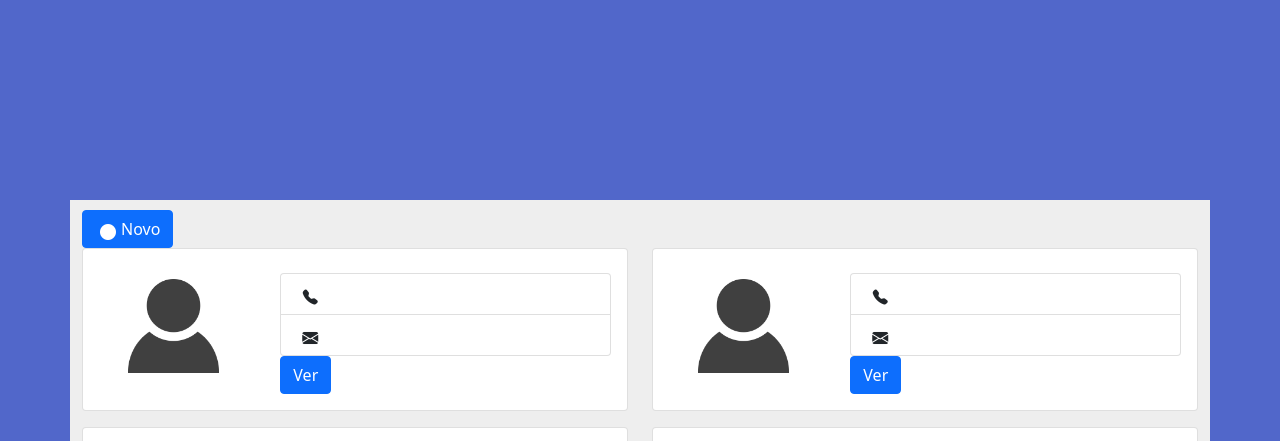
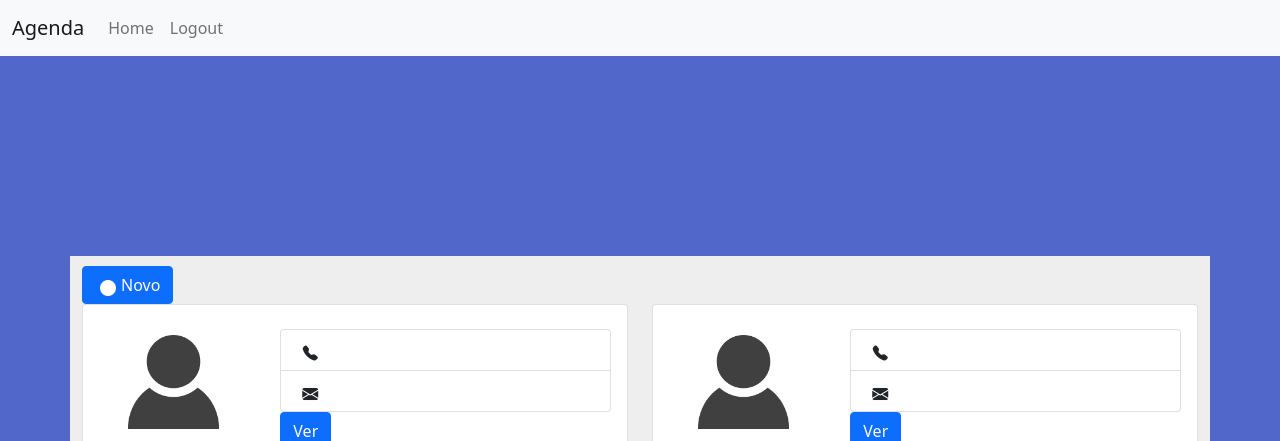
Before and after one commit to VictorCarlquist/Agenda, a Django app: page /home/ in a window 1280 px wide. Shown: the top 441 px of the page. Run offline with Django 3.2, Linux system fonts and the light colour scheme; data that the repository does not hold is empty; some web fonts are replaced.

Commit message:
adiciona logout menu

```diff
--- a/contacts/templates/details.html
+++ b/contacts/templates/details.html
@@ -82,6 +82,9 @@
                 <li class="nav-item">
                 <a class="nav-link" aria-current="page" href="/home">Home</a>
                 </li>
+                <li class="nav-item">
+                    <a class="nav-link" aria-current="page" href="/accounts/logout">Logout</a>
+                </li>
             </ul>
             </div>
         </div>
--- a/contacts/templates/home.html
+++ b/contacts/templates/home.html
@@ -76,7 +76,24 @@
             </div>
         </div>
     </div>
-
+    <nav class="navbar navbar-expand-lg navbar-light bg-light">
+        <div class="container-fluid">
+            <a class="navbar-brand" href="#">Agenda</a>
+            <button class="navbar-toggler" type="button" data-bs-toggle="collapse" data-bs-target="#navbarNav" aria-controls="navbarNav" aria-expanded="false" aria-label="Toggle navigation">
+            <span class="navbar-toggler-icon"></span>
+            </button>
+            <div class="collapse navbar-collapse" id="navbarNav">
+            <ul class="navbar-nav">
+                <li class="nav-item">
+                <a class="nav-link" aria-current="page" href="/home">Home</a>
+                </li>
+                <li class="nav-item">
+                    <a class="nav-link" aria-current="page" href="/accounts/logout">Logout</a>
+                </li>
+            </ul>
+            </div>
+        </div>
+    </nav>
     <main class="container back">
         <div class="row">
             <div class="col-md-12">
```
Also changed, not shown: agenda/db.sqlite3.
